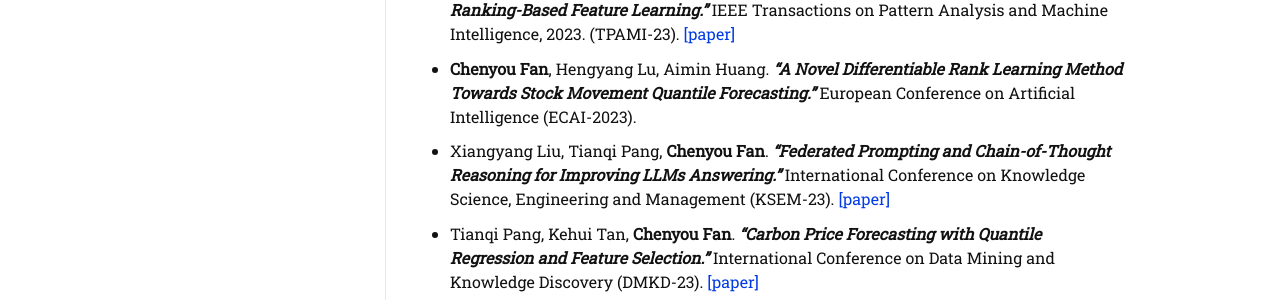
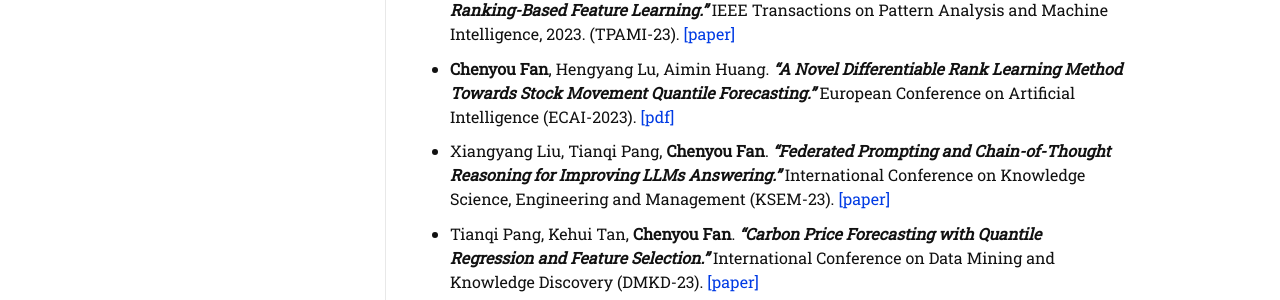
Before and after one commit to fanchenyou/fanchenyou.github.io, a Jekyll site: the page built from publications.md, in a window 1280 px wide. Shown: the part 501-801 px from the top of the page. Built offline with Jekyll 4.4.1, drawn with Linux system fonts in a browser that asks for light colours; nearby versions of some CDN libraries; some web fonts are replaced.

Commit message:
add ecai_paper

```diff
--- a/publications.md
+++ b/publications.md
@@ -13,7 +13,7 @@ permalink: /publications/
 * **Chenyou Fan**, Junjie Hu, Jianwei Huang. ***"Few-Shot Multi-Agent Perception with Ranking-Based Feature Learning."*** IEEE Transactions on Pattern Analysis and Machine Intelligence, 2023. (TPAMI-23). [[paper]](https://ieeexplore.ieee.org/document/10149393){:target="_blank"}
 
 * **Chenyou Fan**, Hengyang Lu, Aimin Huang. ***"A Novel Differentiable Rank Learning Method Towards Stock Movement Quantile Forecasting."*** European Conference on Artificial Intelligence (ECAI-2023).
-<!-- [[paper]](https://ieeexplore.ieee.org/document/10149393){:target="_blank"} -->
+[[pdf]](./docs/ecai_paper.pdf){:target="_blank"}
 
 * Xiangyang Liu, Tianqi Pang, **Chenyou Fan**. ***"Federated Prompting and Chain-of-Thought Reasoning for Improving LLMs Answering."*** International Conference on Knowledge Science, Engineering and Management (KSEM-23). [[paper]]( https://arxiv.org/abs/2304.13911){:target="_blank"}
 
```
Also changed, not shown: 3 other files.
